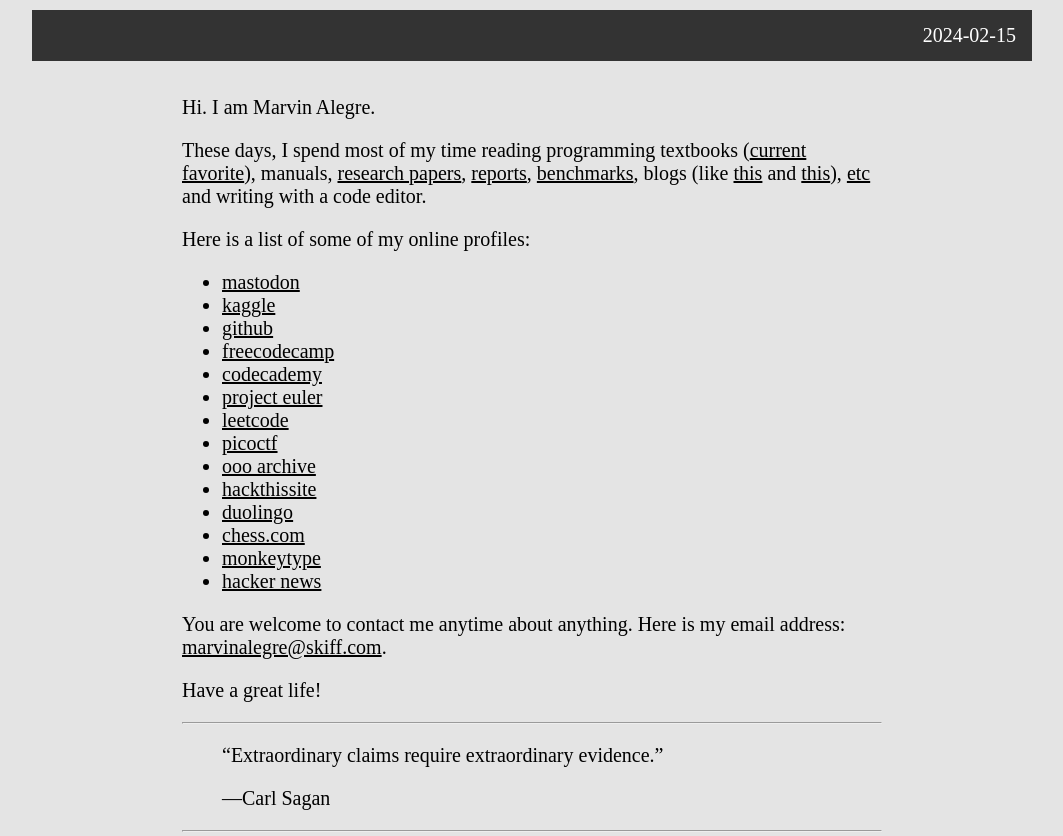
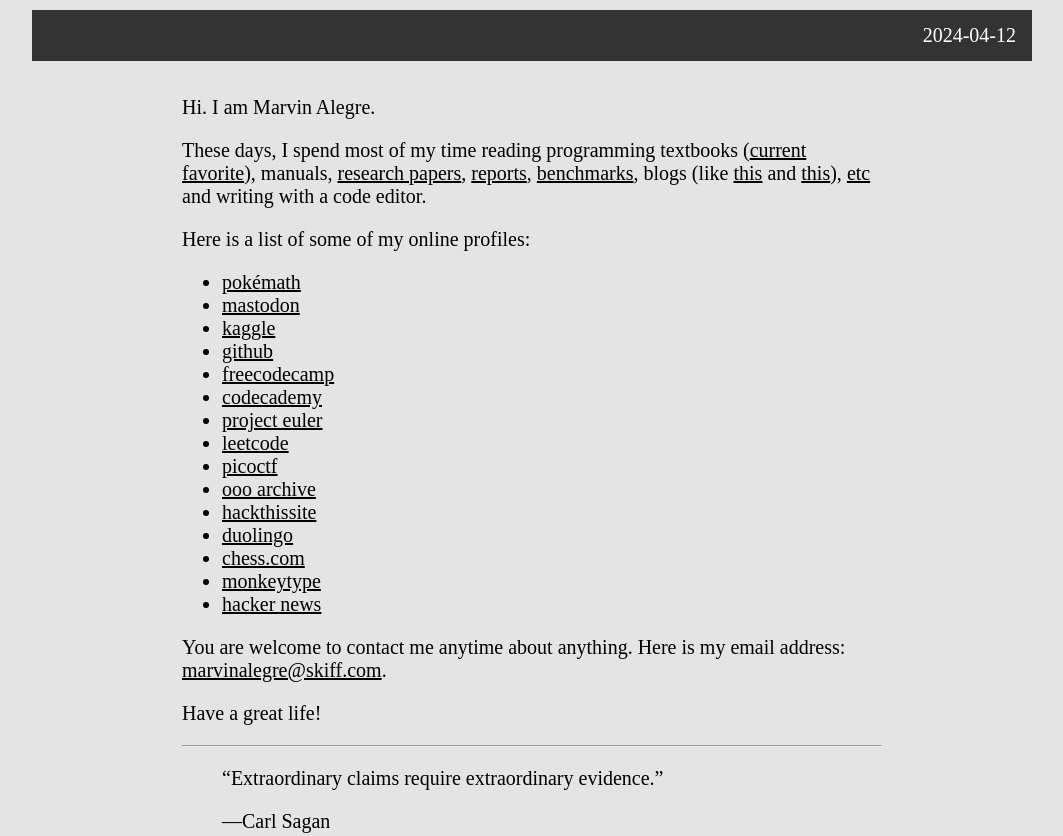
Before and after one commit to marvinalegre/marvinalegre.github.io, a website: page docs/index.html in a window 1280 px wide. Shown: the top 836 px of the page, without its empty margins (108-1171 px from the left). Drawn offline with Linux system fonts and the light colour scheme.

Commit message:
update content

```diff
--- a/docs/index.html
+++ b/docs/index.html
@@ -68,7 +68,7 @@
   </head>
   <body>
     <nav>
-      <div class="last-update">2024-02-15</div>
+      <div class="last-update">2024-04-12</div>
     </nav>
     <main>
       <p>Hi. I am Marvin Alegre.</p>
@@ -90,6 +90,15 @@
       <p>Here is a list of some of my online profiles:</p>
 
       <ul>
+        <li>
+          <a
+            href="https://pokemath.pages.dev/marvinalegre"
+            target="_blank"
+            rel="me"
+          >
+            pokémath
+          </a>
+        </li>
         <li>
           <a
             href="https://mastodon.social/@marvinalegre"
```
